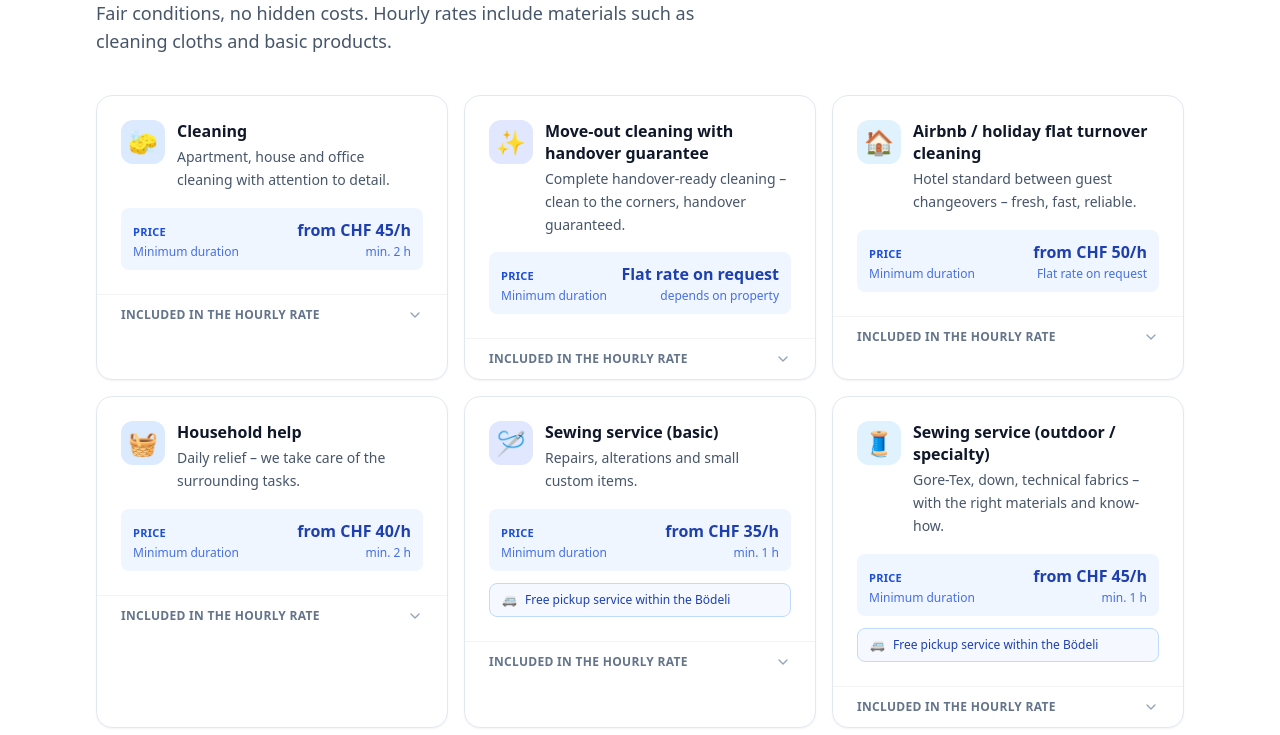
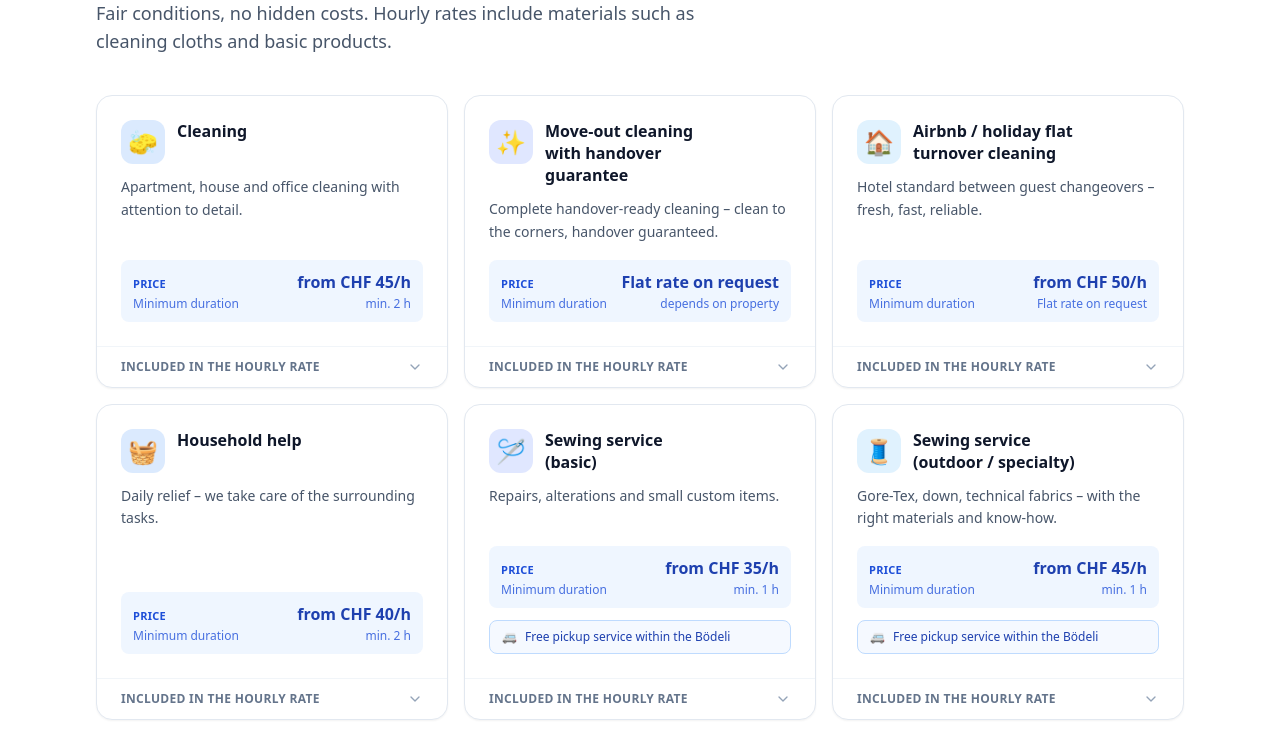
Before and after one commit to weiberem/PrimaMax, a Next.js app: page / in a window 1280 px wide. Shown: the part 1720-2455 px from the top of the page. Built offline with nearby package versions, Linux system fonts and the light colour scheme.

Commit message:
Pricing: align card heights, push price/pickup to bottom, badge in corner

```diff
--- a/app/components/Pricing.tsx
+++ b/app/components/Pricing.tsx
@@ -31,16 +31,21 @@ export default function Pricing() {
           <p className="section-subtitle">{t.pricing.subtitle}</p>
         </div>
 
-        <div className="mt-10 grid gap-4 sm:grid-cols-2 lg:grid-cols-3">
+        <div className="mt-10 grid items-stretch gap-4 sm:grid-cols-2 lg:grid-cols-3">
           {t.pricing.items.map((item, idx) => {
             const icon = ICONS[idx] ?? ICONS[0];
             return (
               <article
                 key={item.service}
-                className="reveal flex flex-col rounded-2xl border border-slate-200 bg-white shadow-sm transition hover:shadow-md"
+                className="reveal relative flex h-full flex-col rounded-2xl border border-slate-200 bg-white shadow-sm transition hover:shadow-md"
               >
-                <div className="p-5 sm:p-6">
-                  <div className="flex items-start gap-3">
+                {"comingSoon" in item && item.comingSoon && (
+                  <span className="absolute right-4 top-4 inline-flex shrink-0 items-center rounded-full bg-slate-100 px-2 py-0.5 text-[11px] font-medium text-slate-600">
+                    {t.pricing.comingSoon}
+                  </span>
+                )}
+                <div className="flex flex-1 flex-col p-5 sm:p-6">
+                  <div className="flex items-start gap-3 pr-20">
                     <span
                       className={`inline-flex h-11 w-11 shrink-0 items-center justify-center rounded-xl text-2xl ${TONE_CLASSES[icon.tone]}`}
                       aria-hidden
@@ -48,23 +53,18 @@ export default function Pricing() {
                       {icon.emoji}
                     </span>
                     <div className="min-w-0 flex-1">
-                      <div className="flex flex-wrap items-start justify-between gap-2">
                       <h3 className="text-base font-semibold leading-snug text-slate-900">
                         {item.service}
                       </h3>
-                        {"comingSoon" in item && item.comingSoon && (
-                          <span className="inline-flex shrink-0 items-center rounded-full bg-slate-100 px-2 py-0.5 text-[11px] font-medium text-slate-600">
-                            {t.pricing.comingSoon}
-                          </span>
-                        )}
-                      </div>
-                      <p className="mt-1 text-sm leading-relaxed text-slate-600">
-                        {item.shortDesc}
-                      </p>
                     </div>
                   </div>
 
-                  <div className="mt-4 rounded-lg bg-primary-50 px-3 py-2.5">
+                  <p className="mt-3 text-sm leading-relaxed text-slate-600">
+                    {item.shortDesc}
+                  </p>
+
+                  <div className="mt-auto pt-4">
+                    <div className="rounded-lg bg-primary-50 px-3 py-2.5">
                       <div className="flex items-baseline justify-between gap-2">
                         <span className="text-[11px] font-semibold uppercase tracking-wide text-primary-700">
                           {t.pricing.priceLabel}
@@ -85,6 +85,7 @@ export default function Pricing() {
                         <span>{item.pickup}</span>
                       </div>
                     )}
+                  </div>
                 </div>
 
                 <details className="group border-t border-slate-100">
```
Lines whose indentation alone changed are shown as unchanged.
